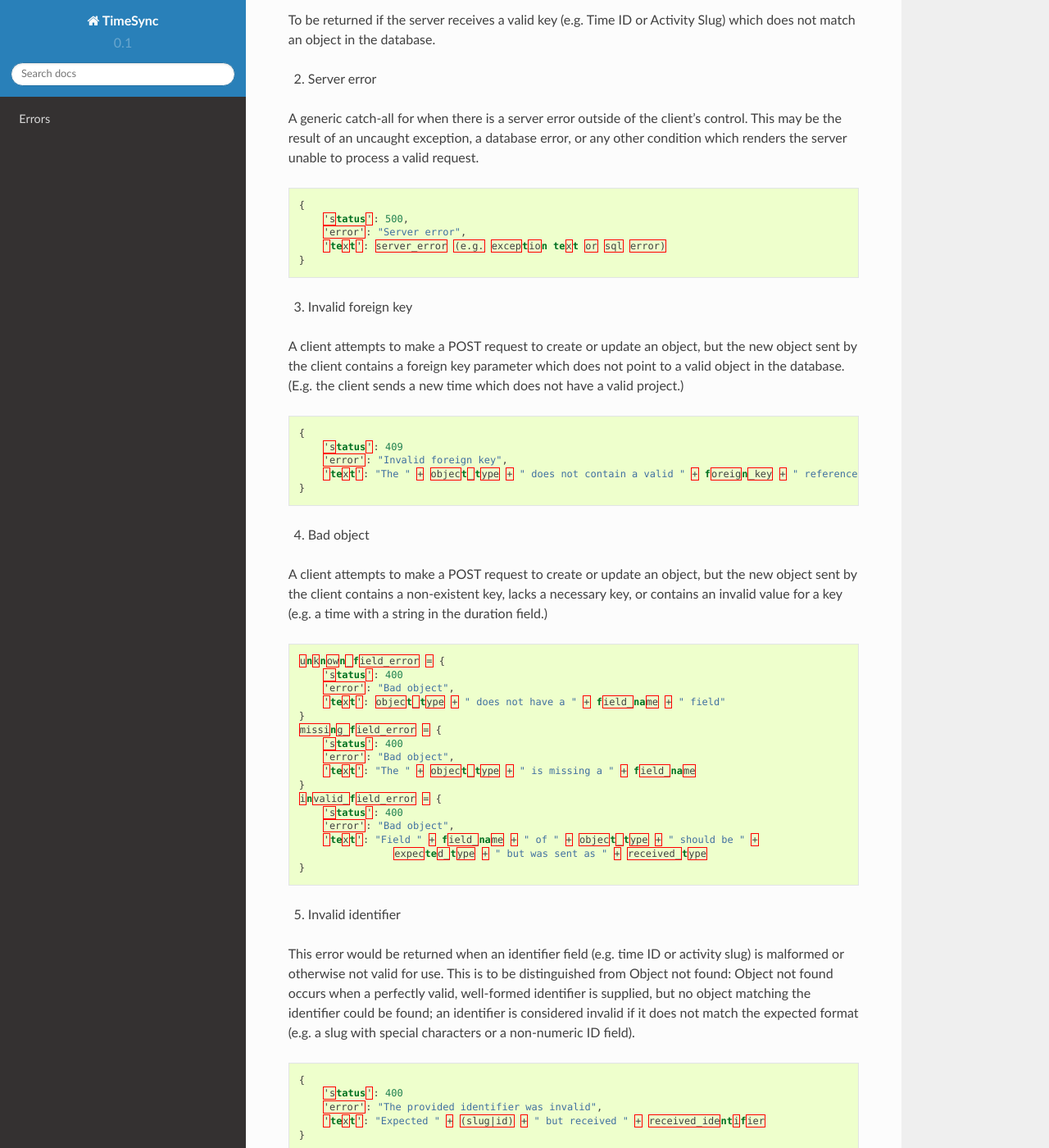
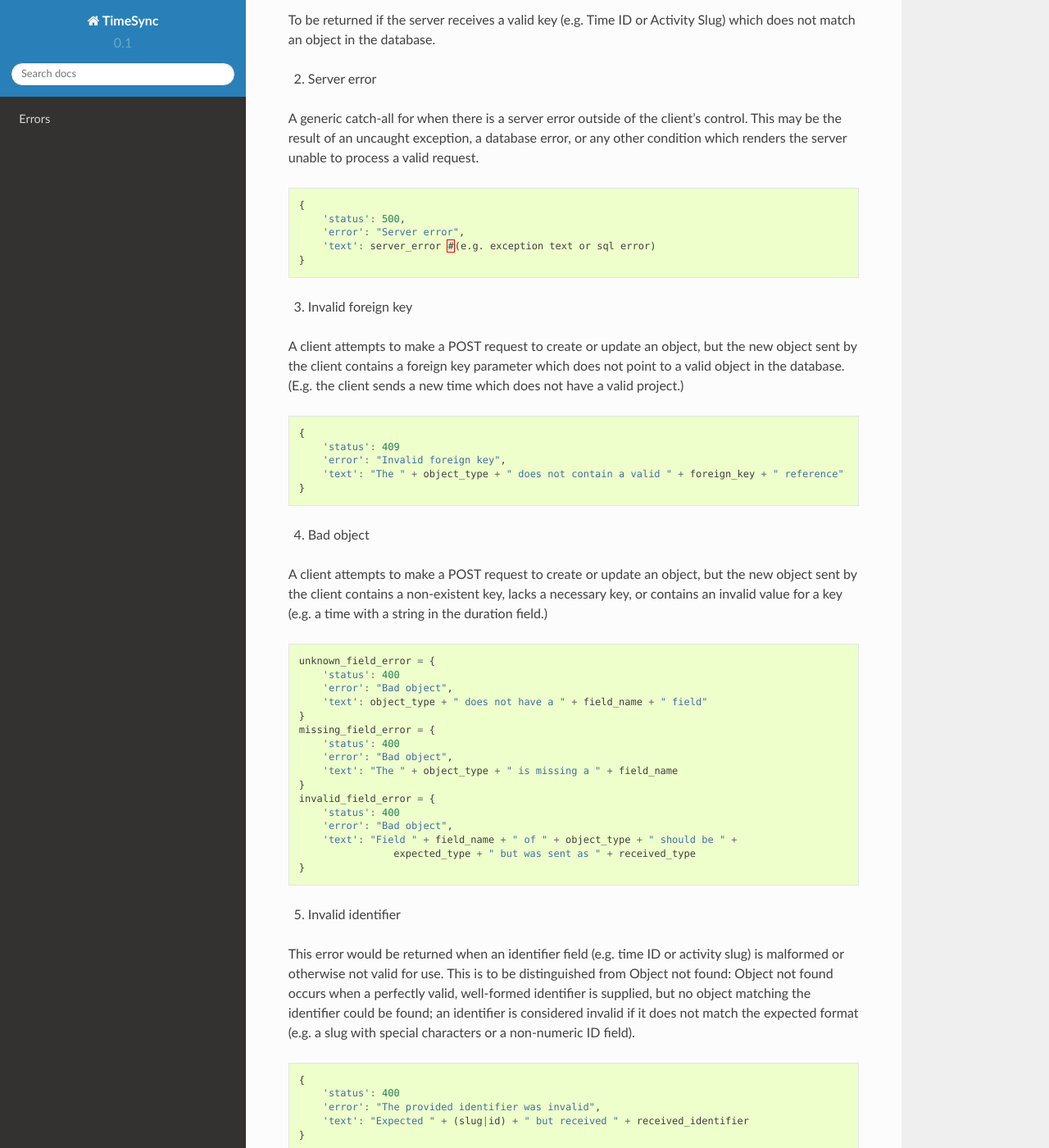
Before and after one commit to osuosl/timesync-node, a Sphinx documentation site: the page built from docs/source/design/draft_errors.rst, in a window 1280 px wide and 1400 px high, scrolled down 459 px. Shown: the whole window at 82% size. Built offline with Sphinx 7.4.7 and the Read the Docs theme 2.0.0, drawn with Linux system fonts in a browser that asks for light colours.

Commit message:
Changed formatting style to use Javascript because of variety of syntax in examples not present in JSON.

```diff
--- a/docs/source/design/draft_errors.rst
+++ b/docs/source/design/draft_errors.rst
@@ -17,7 +17,7 @@ The following error codes will exist:
 To be returned if the server receives a valid key (e.g. Time ID or Activity Slug) which
 does not match an object in the database.
 
-.. code:: json
+.. code:: javascript
     {
         'status': 404,
         'error': "Object not found",
@@ -30,12 +30,12 @@ A generic catch-all for when there is a server error outside of the client's con
 This may be the result of an uncaught exception, a database error, or any other condition
 which renders the server unable to process a valid request.
 
-.. code:: json
+.. code:: javascript
 
     {
         'status': 500,
         'error': "Server error",
-        'text': server_error (e.g. exception text or sql error)
+        'text': server_error #(e.g. exception text or sql error)
     }
 
 3. Invalid foreign key
@@ -44,7 +44,7 @@ A client attempts to make a POST request to create or update an object, but the
 sent by the client contains a foreign key parameter which does not point to a valid object
 in the database. (E.g. the client sends a new time which does not have a valid project.)
 
-.. code:: json
+.. code:: javascript
 
     {
         'status': 409
@@ -58,7 +58,7 @@ A client attempts to make a POST request to create or update an object, but the
 sent by the client contains a non-existent key, lacks a necessary key, or contains an invalid
 value for a key (e.g. a time with a string in the duration field.)
 
-.. code:: json
+.. code:: javascript
 
     unknown_field_error = {
         'status': 400
@@ -86,7 +86,7 @@ no object matching the identifier could be found; an identifier is considered in
 it does not match the expected format (e.g. a slug with special characters or a non-numeric
 ID field).
 
-.. code:: json
+.. code:: javascript
 
     {
         'status': 400
```
